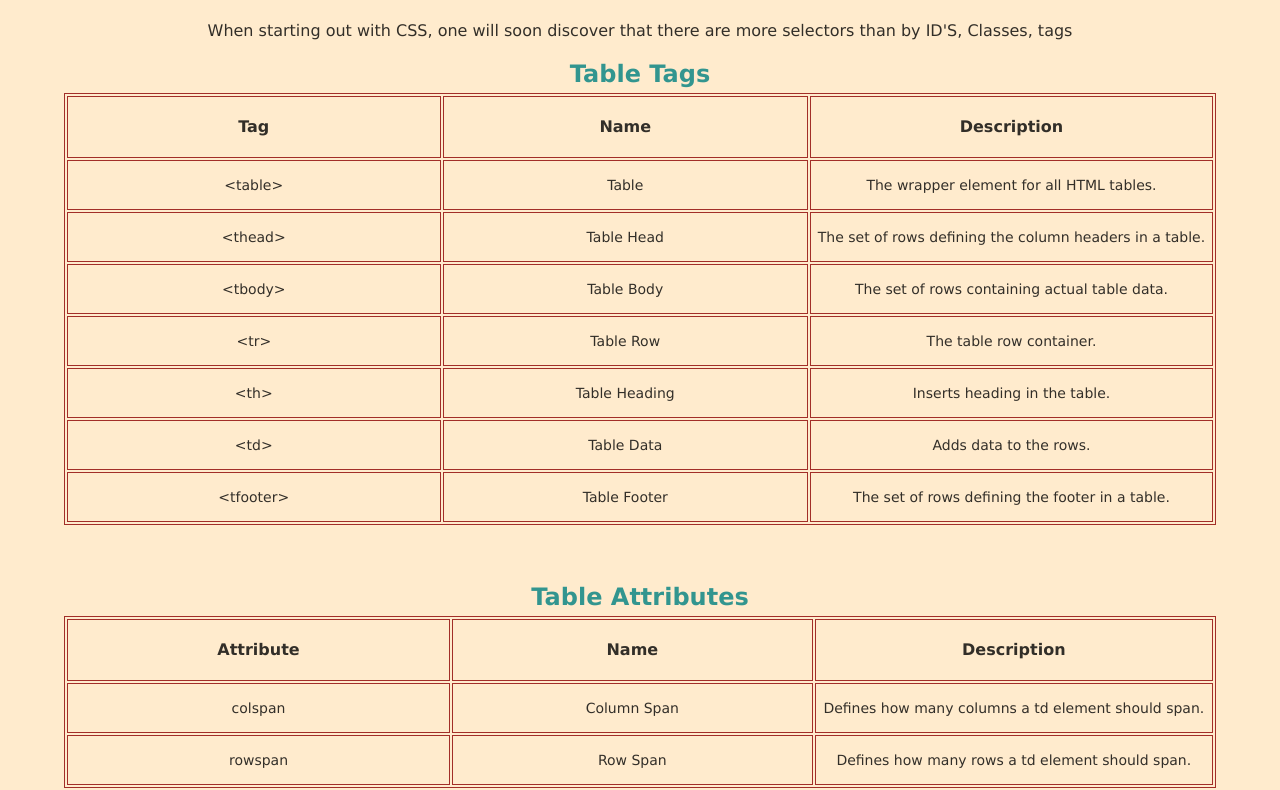
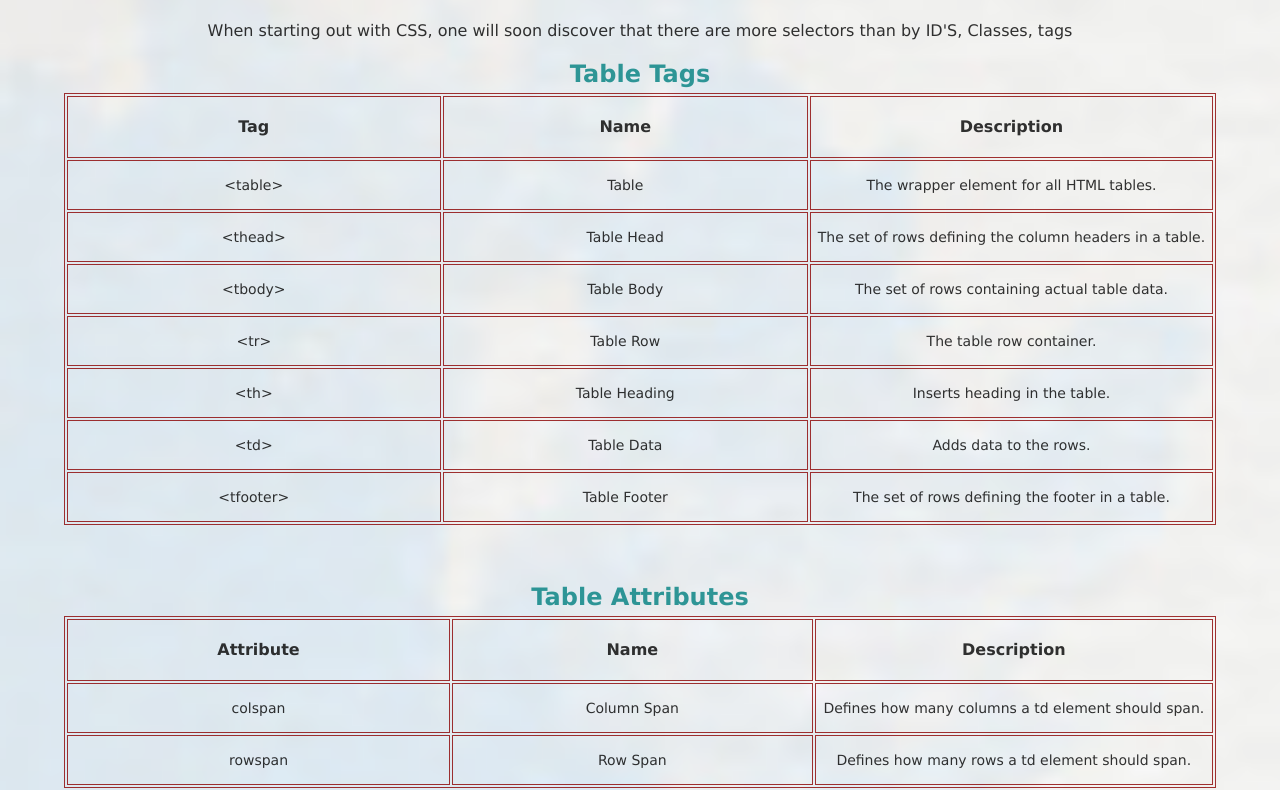
Before and after one commit to asadullah-ahmed/html-css-cheat-sheet, a plain HTML site: page index.html in a window 1280 px wide. Shown: the part 119-909 px from the top of the page. Drawn offline with Linux system fonts and the light colour scheme.

Commit message:
file path of background image is corrected.

```diff
--- a/index.css
+++ b/index.css
@@ -1,6 +1,6 @@
 body {
   font-family: Verdana, Geneva, Tahoma, sans-serif;
-  background-image: url("./images/img_backg.png"); /*use if image available*/
+  background-image: url("/img_backg.png"); /*use if image available*/
   background-color: blanchedalmond; /* use if image is not available*/
   background-size: cover; /*image covers entire background*/
   background-repeat: no-repeat;
```
